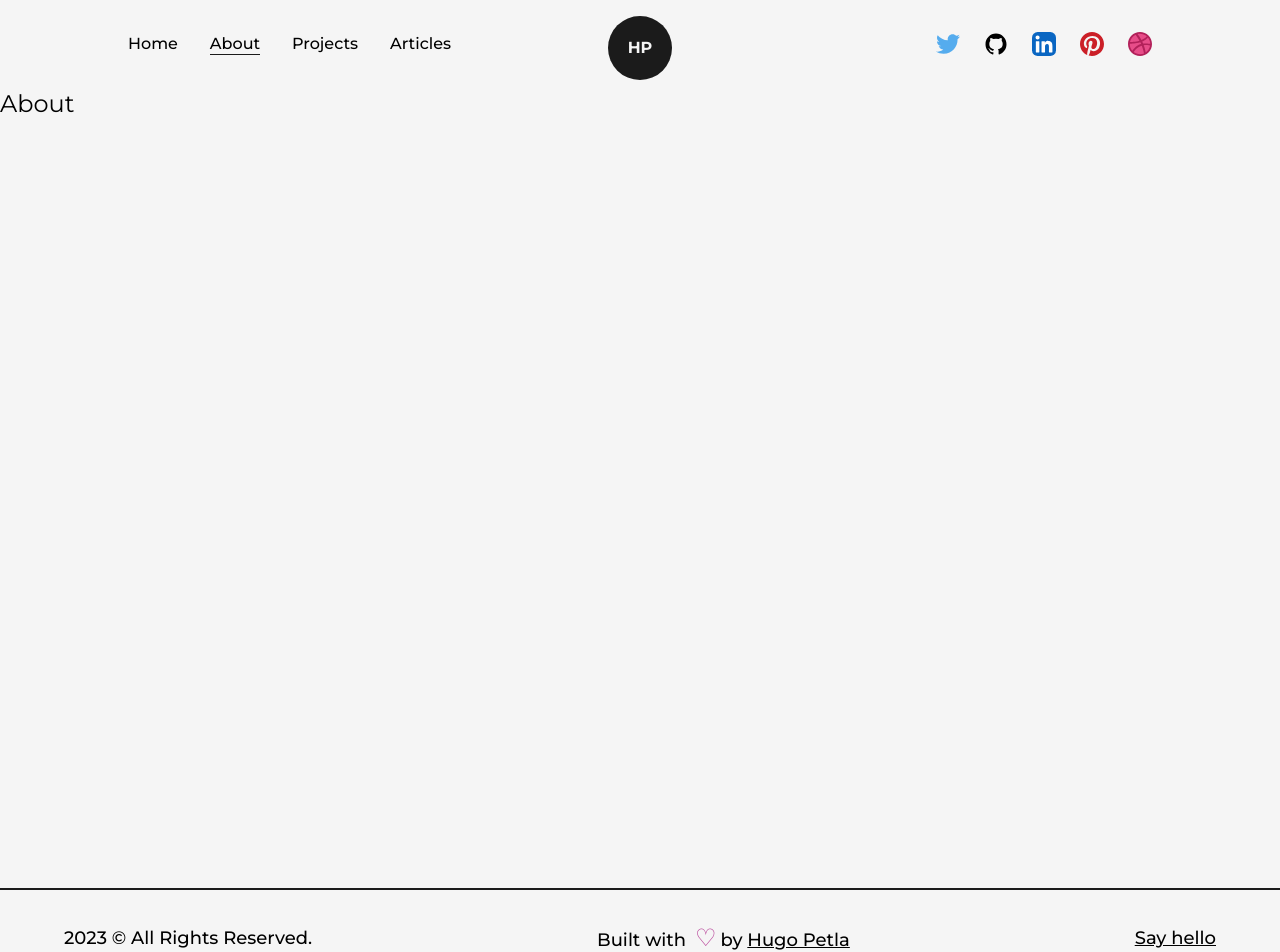
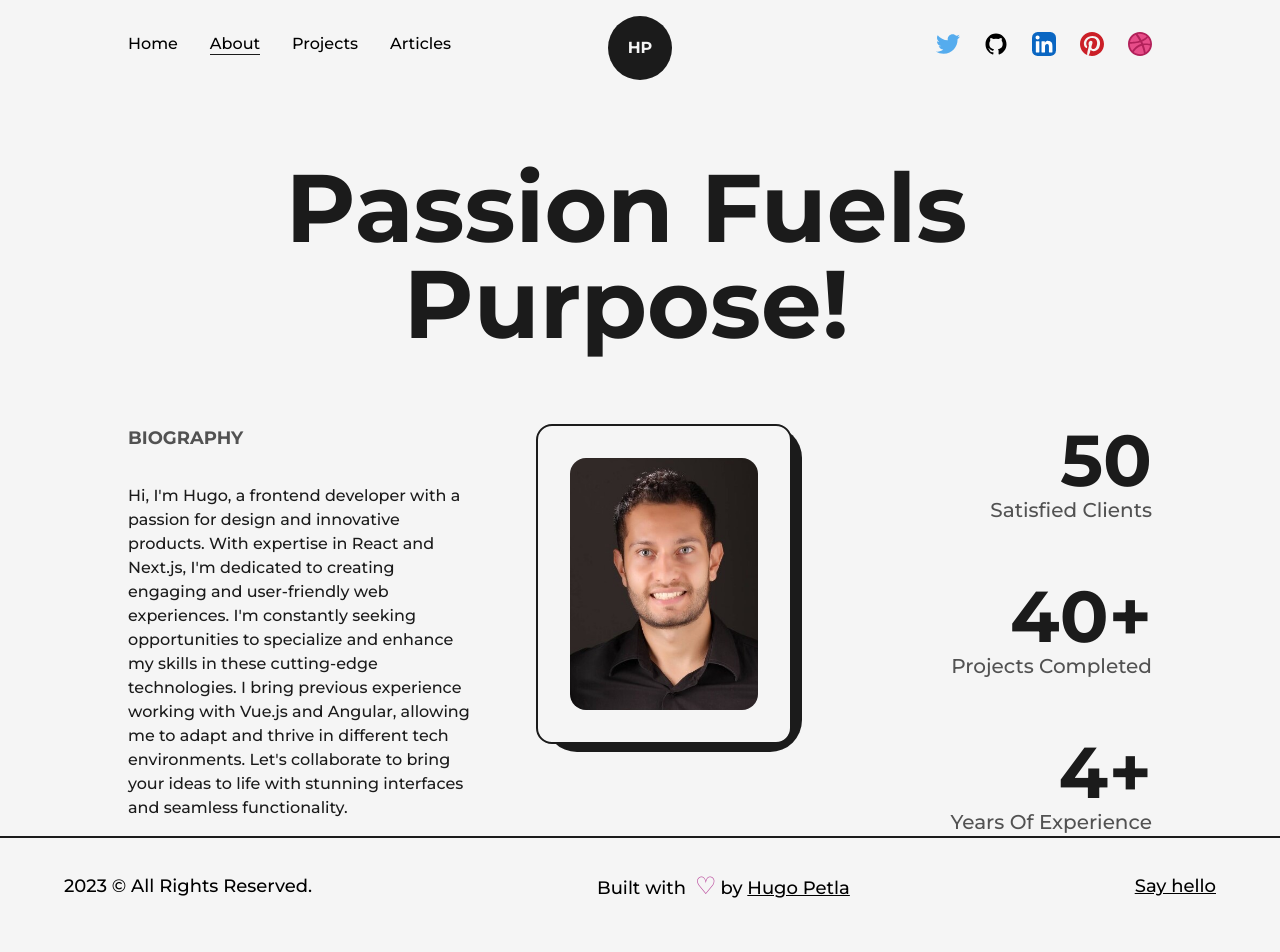
Before and after one commit to HugoPetla/my-portifolio, a Next.js app: page /about in a window 1280 px wide. Shown: the top 952 px of the page. Built offline with nearby package versions, Linux system fonts and the light colour scheme.

Commit message:
Added page about me

```diff
--- a/src/app/about/page.tsx
+++ b/src/app/about/page.tsx
@@ -1,9 +1,98 @@
+"use client";
+import Head from "next/head";
+import Image from "next/image";
+import { useEffect, useRef } from "react";
+
+import { AnimatedText } from "@/components/AnimatedText";
+import profilePic from "@/public/images/profile/Hugo-Petla-3x4.jpg";
+import { useInView, useMotionValue, useSpring } from "framer-motion";
+
+const AnimatedNumbers = ({ value }: { value: number }) => {
+  const ref = useRef<HTMLDivElement | null>(null);
+
+  const motionValue = useMotionValue(0);
+  const springValue = useSpring(motionValue, { duration: 3000 });
+  const isInView = useInView(ref);
+
+  useEffect(() => {
+    if (isInView) {
+      motionValue.set(value);
+    }
+  }, [isInView, value, motionValue]);
+
+  useEffect(() => {
+    springValue.on("change", (latest) => {
+      if (ref.current && latest.toFixed(0) <= value) {
+        ref.current.textContent = latest.toFixed(0);
+      }
+    });
+  }, [springValue, value]);
+
+  return <span>{value}</span>;
+};
+
 export default function About() {
   return (
-    <>
-      <main className="bg-light w-full min-h-screen">
-        <h1 className="text-2xl">About</h1>
+    <div className="pt-0 pb-0 px-32">
+      <Head>
+        <title>Hugo Petla | About page</title>
+        <meta
+          name="description"
+          content="here you find some things about Hugo Petla"
+        />
+      </Head>
+      <main className="flex flex-col items-center text-dark w-full justify-center">
+        <AnimatedText text="Passion Fuels Purpose!" className="py-16" />
+        <div className="grid w-full grid-cols-8 gap-16">
+          <div className="col-span-3 flex flex-col items-start justify-start">
+            <h2 className="mb-4 text-lg font-bold uppercase text-dark/75">
+              Biography
+            </h2>
+            <p className="my-4 font-medium">
+              Hi, I&apos;m Hugo, a frontend developer with a passion for design
+              and innovative products. With expertise in React and Next.js,
+              I&apos;m dedicated to creating engaging and user-friendly web
+              experiences. I&apos;m constantly seeking opportunities to
+              specialize and enhance my skills in these cutting-edge
+              technologies. I bring previous experience working with Vue.js and
+              Angular, allowing me to adapt and thrive in different tech
+              environments. Let&apos;s collaborate to bring your ideas to life
+              with stunning interfaces and seamless functionality.
+            </p>
+          </div>
+          <div className="col-span-3 relative w-64 h-max rounded-2xl border-2 border-solid border-dark bg-light p-8">
+            <div className="absolute top-0 -right-3 -z-10 w-[102%] h-[103%] rounded-[2rem] bg-dark" />
+            <Image
+              src={profilePic}
+              alt="HugoPetlaProfile"
+              className="w-64 h-auto rounded-2xl"
+            />
+          </div>
+
+          <div className="col-span-2 flex flex-col items-end justify-between">
+            <div className="flex flex-col items-end justify-center">
+              <span className="inline-block text-7xl font-bold">
+                <AnimatedNumbers value={50} />
+              </span>
+              <h2 className="text-xl font-medium capitalize text-dark/75">
+                satisfied clients
+              </h2>
+            </div>
+            <div className="flex flex-col items-end justify-center">
+              <span className="inline-block text-7xl font-bold">40+</span>
+              <h2 className="text-xl font-medium capitalize text-dark/75">
+                projects completed
+              </h2>
+            </div>
+            <div className="flex flex-col items-end justify-center">
+              <span className="inline-block text-7xl font-bold">4+</span>
+              <h2 className="text-xl font-medium capitalize text-dark/75">
+                years of experience
+              </h2>
+            </div>
+          </div>
+        </div>
       </main>
-    </>
+    </div>
   );
 }
--- a/src/app/layout.tsx
+++ b/src/app/layout.tsx
@@ -1,6 +1,6 @@
 "use client";
-import { Footer } from "./components/Footer";
-import Navbar from "./components/Navbar";
+import { Footer } from "../components/Footer";
+import Navbar from "../components/Navbar";
 import "./styles/globals.css";
 import { Montserrat } from "next/font/google";
 
--- a/src/app/page.tsx
+++ b/src/app/page.tsx
@@ -1,9 +1,9 @@
 import Image from "next/image";
-import { Layout } from "./components/Layout";
+import { Layout } from "../components/Layout";
 import profilePic from "@/public/images/profile/developer-pic-1.png";
-import { AnimatedText } from "./components/AnimatedText";
+import { AnimatedText } from "../components/AnimatedText";
 import Link from "next/link";
-import { LinkArrow } from "./components/Icons";
+import { LinkArrow } from "../components/Icons";
 
 export default function Home() {
   return (
--- a/tsconfig.json
+++ b/tsconfig.json
@@ -21,7 +21,7 @@
     ],
     "paths": {
       "@/*": ["./src/*"],
-      "@/components/*": ["./components/*"],
+      "@/components/*": ["./src/components/*"],
       "@/public/*": ["./public/*"]
     }
   },
```
Also changed, not shown: public/images/profile/Hugo-Petla-3x4.jpg (added), src/components/AnimatedText/index.tsx (renamed from src/app/components/AnimatedText/index.tsx), src/components/Footer/index.tsx (renamed from src/app/components/Footer/index.tsx), src/components/Icons/index.tsx (renamed from src/app/components/Icons/index.tsx), src/components/Layout/index.tsx (renamed from src/app/components/Layout/index.tsx), src/components/Logo/index.tsx (renamed from src/app/components/Logo/index.tsx), src/components/Navbar/index.tsx (renamed from src/app/components/Navbar/index.tsx).
